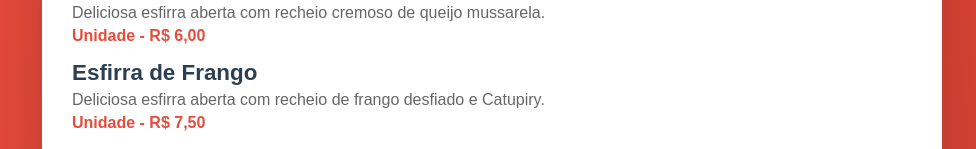
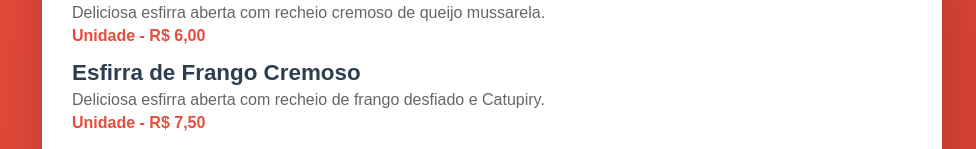
Before and after one commit to Railane-a11y/card-pio-esfirras, a plain HTML site: page index.html in a window 1280 px wide. Shown: the part 426-575 px from the top of the page, without its empty margins (148-1124 px from the left). Drawn offline with Linux system fonts and the light colour scheme.

Commit message:
Update index.html

```diff
--- a/index.html
+++ b/index.html
@@ -324,7 +324,7 @@
                             <p style="font-weight: bold; color: #e74c3c;">Unidade - R$ 6,00</p>
                         </li>
                         <li class="item">
-                            <h3 style="margin-bottom: 5px;">Esfirra de Frango</h3>
+                            <h3 style="margin-bottom: 5px;">Esfirra de Frango Cremoso</h3>
                             <p style="color: #666; margin-bottom: 5px;">Deliciosa esfirra aberta com recheio de frango desfiado e Catupiry.</p>
                             <p style="font-weight: bold; color: #e74c3c;">Unidade - R$ 7,50</p>
                         </li>
```
